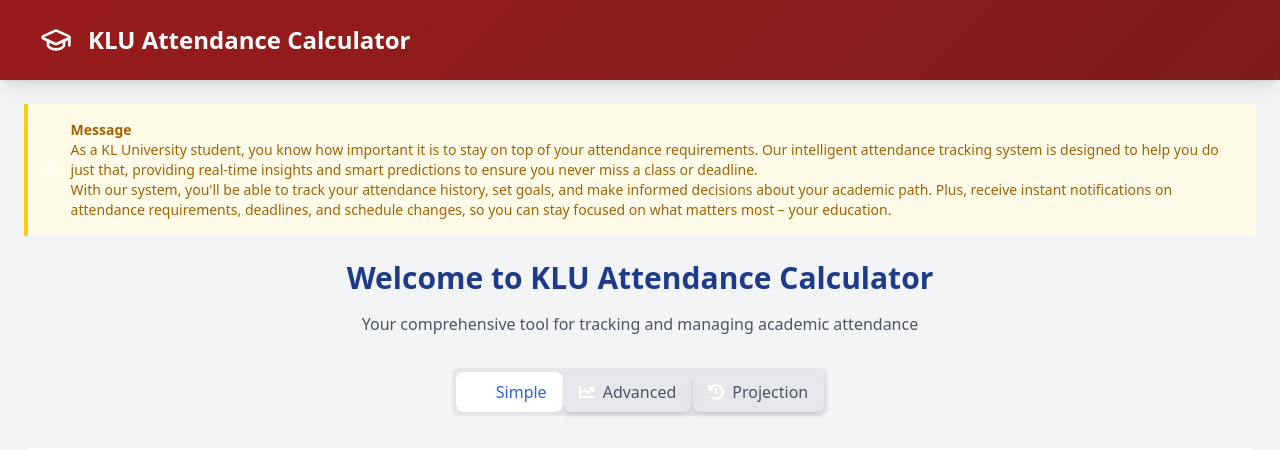
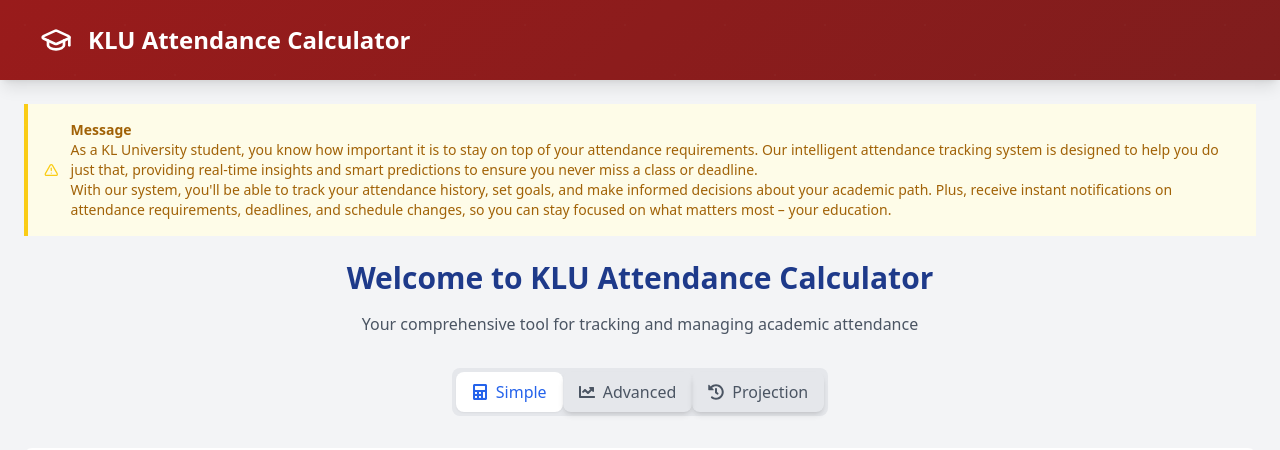
Before and after one commit to SATVIK202004/KLUSATCALUCULATOR, a React (Vite) app: page / in a window 1280 px wide. Shown: the top 450 px of the page. Built offline with nearby package versions, Linux system fonts and the light colour scheme.

Commit message:
Update styles.css

```diff
--- a/src/styles.css
+++ b/src/styles.css
@@ -31,7 +31,12 @@
 
 /* Update icon colors */
 svg {
-  color: white !important;
+  color: currentColor; /* Use the default text color */
+  transition: color 0.3s ease; /* Smooth color transitions */
+}
+
+svg:hover {
+  color: #fca5a5; /* Change to a soft red on hover */
 }
 
 /* Update button styles */
```
